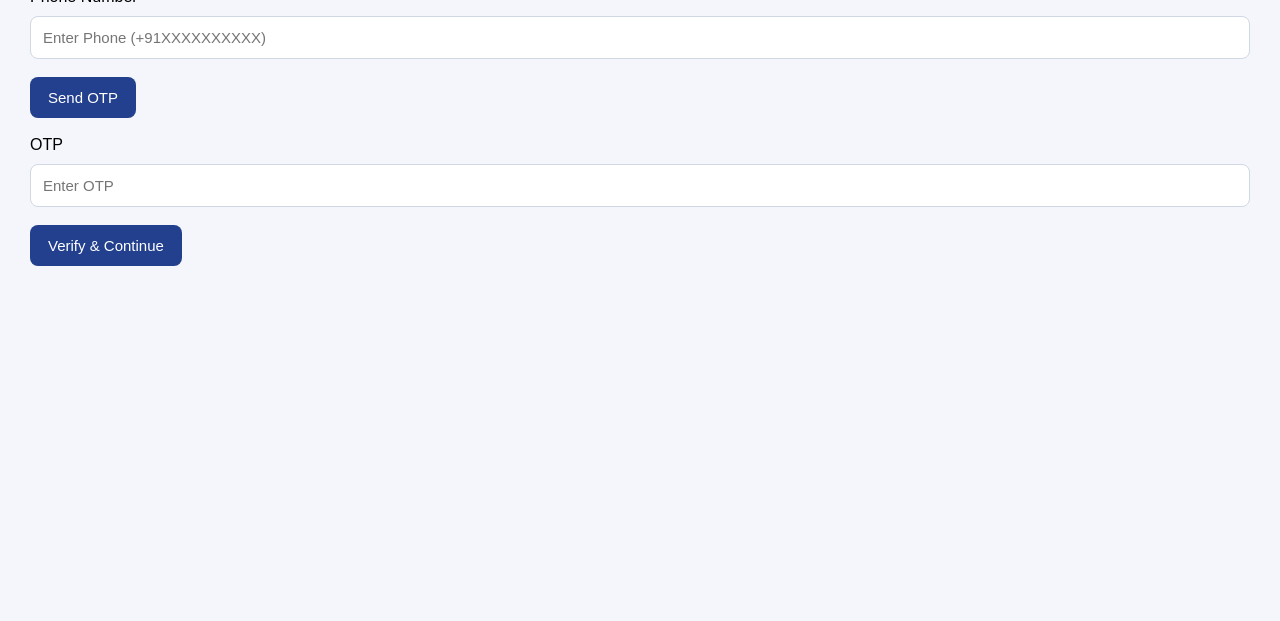
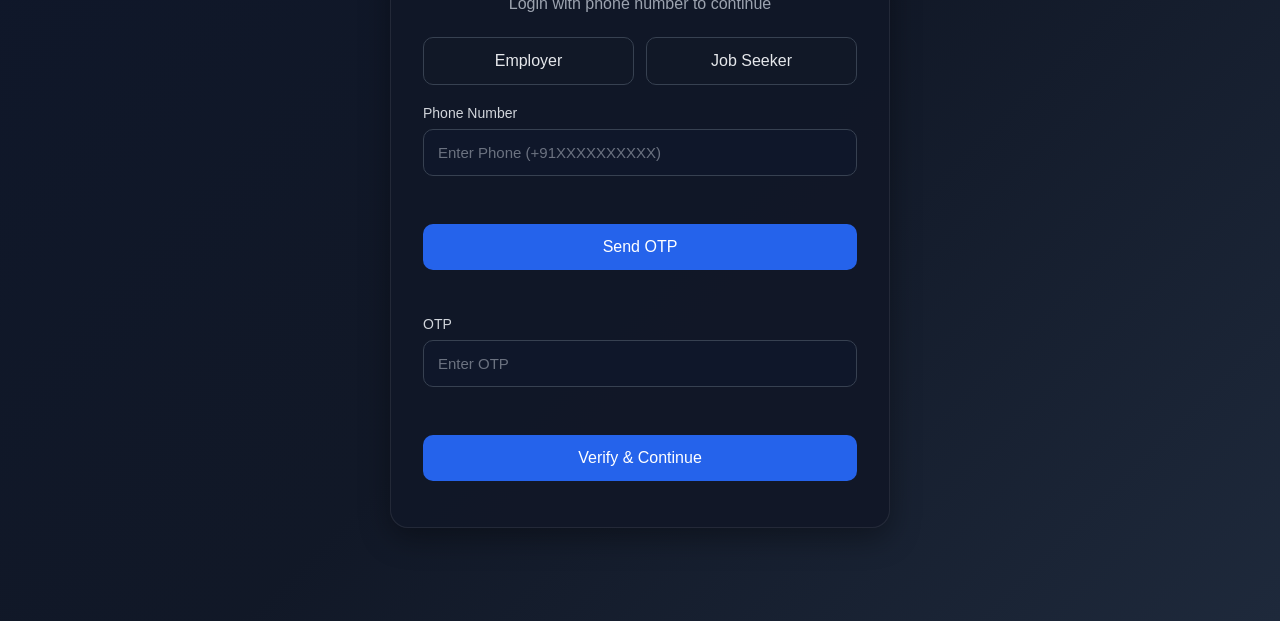
Before and after one commit to paramarchandrarash-pixel/job-portal_auth, a website with bundled scripts: page index.html in a window 1280 px wide. Shown: the part 179-800 px from the top of the page. Built offline with nearby package versions, Linux system fonts and the light colour scheme.

Commit message:
Revamp styles for improved UI and layout
Updated styles for body, containers, buttons, and input fields. Enhanced layout and color scheme for better user experience.

```diff
--- a/style.css
+++ b/style.css
@@ -6,69 +6,175 @@
 }
 
 body {
-  background: #f4f6fb;
-  padding: 30px;
+  background: linear-gradient(135deg, #0f172a, #111827, #1e293b);
+  min-height: 100vh;
+  color: white;
 }
 
-.container {
-  max-width: 800px;
-  margin: auto;
+.auth-wrapper {
+  min-height: 100vh;
+  display: flex;
+  justify-content: center;
+  align-items: center;
+  padding: 20px;
+}
+
+.auth-card,
+.form-card {
+  width: 100%;
+  max-width: 500px;
+  background: rgba(17, 24, 39, 0.95);
+  border: 1px solid rgba(255, 255, 255, 0.08);
+  border-radius: 18px;
+  padding: 32px;
+  box-shadow: 0 10px 30px rgba(0, 0, 0, 0.35);
 }
 
 h1 {
+  font-size: 32px;
+  margin-bottom: 10px;
   text-align: center;
-  margin-bottom: 25px;
-  color: #1d2d50;
 }
 
-.card {
-  background: white;
-  padding: 25px;
-  margin-bottom: 20px;
-  border-radius: 12px;
-  box-shadow: 0 4px 10px rgba(0, 0, 0, 0.08);
+.subtitle {
+  text-align: center;
+  color: #9ca3af;
+  margin-bottom: 24px;
 }
 
-h2 {
-  margin-bottom: 15px;
-  color: #1d2d50;
+.role-selection {
+  display: flex;
+  gap: 12px;
+  margin-bottom: 20px;
+}
+
+.role-btn {
+  flex: 1;
+  padding: 14px;
+  border: 1px solid #374151;
+  background: #111827;
+  color: #e5e7eb;
+  border-radius: 10px;
+  cursor: pointer;
+  font-size: 16px;
+  transition: 0.3s;
+}
+
+.role-btn:hover {
+  background: #1f2937;
+}
+
+.role-btn.active {
+  background: #2563eb;
+  border-color: #2563eb;
+  color: white;
+  box-shadow: 0 0 0 3px rgba(37, 99, 235, 0.25);
+}
+
+.input-group {
+  margin-bottom: 18px;
+}
+
+label {
+  display: block;
+  margin-bottom: 8px;
+  color: #d1d5db;
+  font-size: 14px;
 }
 
 input {
   width: 100%;
-  padding: 12px;
-  margin: 10px 0;
-  border: 1px solid #cfd8e3;
-  border-radius: 8px;
+  padding: 14px;
+  border-radius: 10px;
+  border: 1px solid #374151;
+  background: #0f172a;
+  color: white;
   font-size: 15px;
+  outline: none;
+  transition: 0.3s;
 }
 
-button {
-  background: #23408e;
-  color: white;
-  border: none;
-  padding: 12px 18px;
-  margin: 8px 5px 8px 0;
-  border-radius: 8px;
-  cursor: pointer;
-  font-size: 15px;
+input:focus {
+  border-color: #2563eb;
+  box-shadow: 0 0 0 3px rgba(37, 99, 235, 0.2);
 }
 
-button:hover {
-  background: #1a2f68;
+input::placeholder {
+  color: #6b7280;
 }
 
-p {
-  margin-top: 10px;
+.main-btn {
+  width: 100%;
+  padding: 14px;
+  margin-top: 8px;
+  margin-bottom: 14px;
+  border: none;
+  border-radius: 10px;
+  background: #2563eb;
+  color: white;
   font-size: 16px;
-  color: #333;
+  cursor: pointer;
+  transition: 0.3s;
 }
 
-.hidden {
-  display: none;
+.main-btn:hover {
+  background: #1d4ed8;
 }
 
-#message {
-  font-weight: bold;
-  color: green;
+.main-btn:disabled {
+  background: #475569;
+  cursor: not-allowed;
+  opacity: 0.7;
 }
+
+.success-text {
+  color: #22c55e;
+  font-size: 14px;
+  margin-bottom: 14px;
+  min-height: 18px;
+}
+
+.error-text {
+  color: #ef4444;
+  font-size: 13px;
+  display: block;
+  margin-top: 6px;
+  min-height: 16px;
+}
+
+.form-card h1 {
+  margin-bottom: 24px;
+}
+
+.file-input {
+  padding: 12px;
+  background: #0f172a;
+}
+
+.submit-btn {
+  width: 100%;
+  padding: 14px;
+  border: none;
+  border-radius: 10px;
+  background: #22c55e;
+  color: white;
+  font-size: 16px;
+  cursor: pointer;
+  transition: 0.3s;
+  margin-top: 10px;
+}
+
+.submit-btn:hover {
+  background: #16a34a;
+}
+
+@media (max-width: 600px) {
+  .auth-card,
+  .form-card {
+    padding: 22px;
+  }
+
+  h1 {
+    font-size: 26px;
+  }
+}
```
